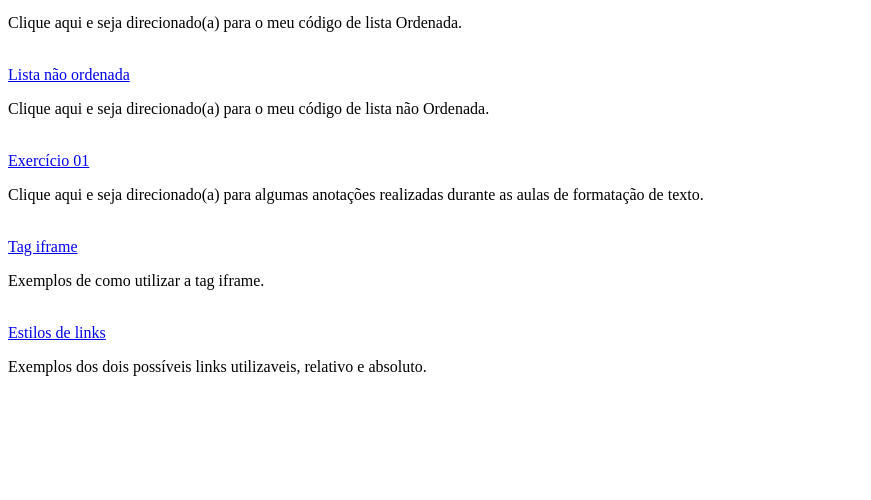
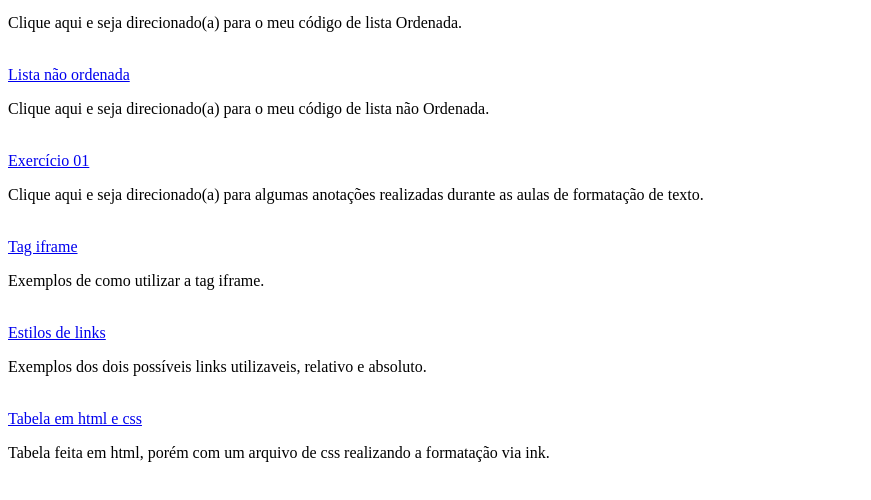
Before and after one commit to mandaloriano777/ExercicioPW2022FATEC1DS, a plain HTML site: page index.html in a window 1280 px wide. Shown: the part 100-600 px from the top of the page, without its empty margins (0-871 px from the left). Drawn offline with Linux system fonts and the light colour scheme.

Commit message:
Update index.html

```diff
--- a/index.html
+++ b/index.html
@@ -55,7 +55,14 @@
         </a>
 
         <p>Exemplos dos dois possíveis links utilizaveis, relativo e absoluto.</p>
+        <br>
 
+         <a href="Exercicios/Tabela/tabela.html" target="_parent">
+            Tabela em html e css
+        </a>
+
+        <p>Tabela feita em html, porém
+         com um arquivo de css realizando a formatação via ink. </p>
 
     </body>
 </html>
```
